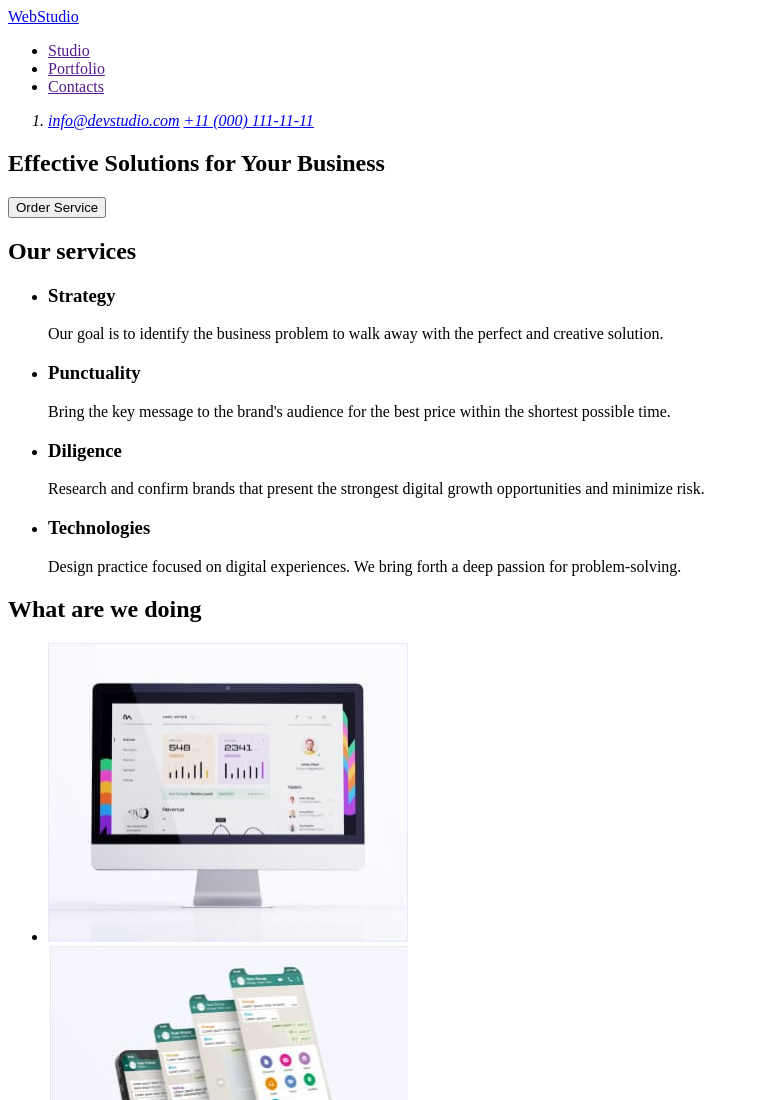
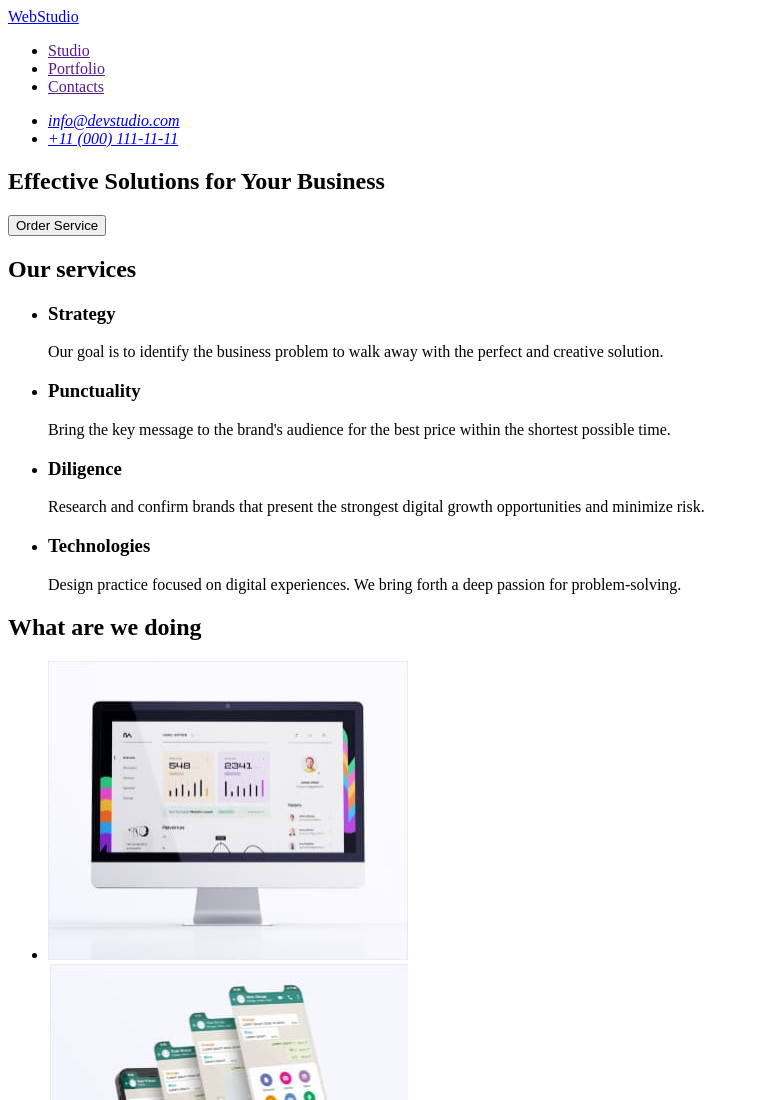
Before and after one commit to MarynaBalatska/goit-markup-hw-001, a plain HTML site: page index.html in a window 1280 px wide. Shown: the top 1100 px of the page, without its empty margins (0-759 px from the left). Drawn offline with Linux system fonts and the light colour scheme.

Commit message:
finish html 5

```diff
--- a/index.html
+++ b/index.html
@@ -19,12 +19,10 @@
                 </ul>
             </nav>
             <address>
-                <ol>
-                    <li>
-                        <a href="mailto:info@devstudio.com">info@devstudio.com</a>
-                        <a href="tel:+110001111111">+11 (000) 111-11-11</a>
-                    </li>
-                </ol>
+                <ul>
+                    <li><a href="mailto:info@devstudio.com">info@devstudio.com</a></li>
+                    <li><a href="tel:+110001111111">+11 (000) 111-11-11</a></li>
+                </ul>
             </address>
 
         </header>
```
